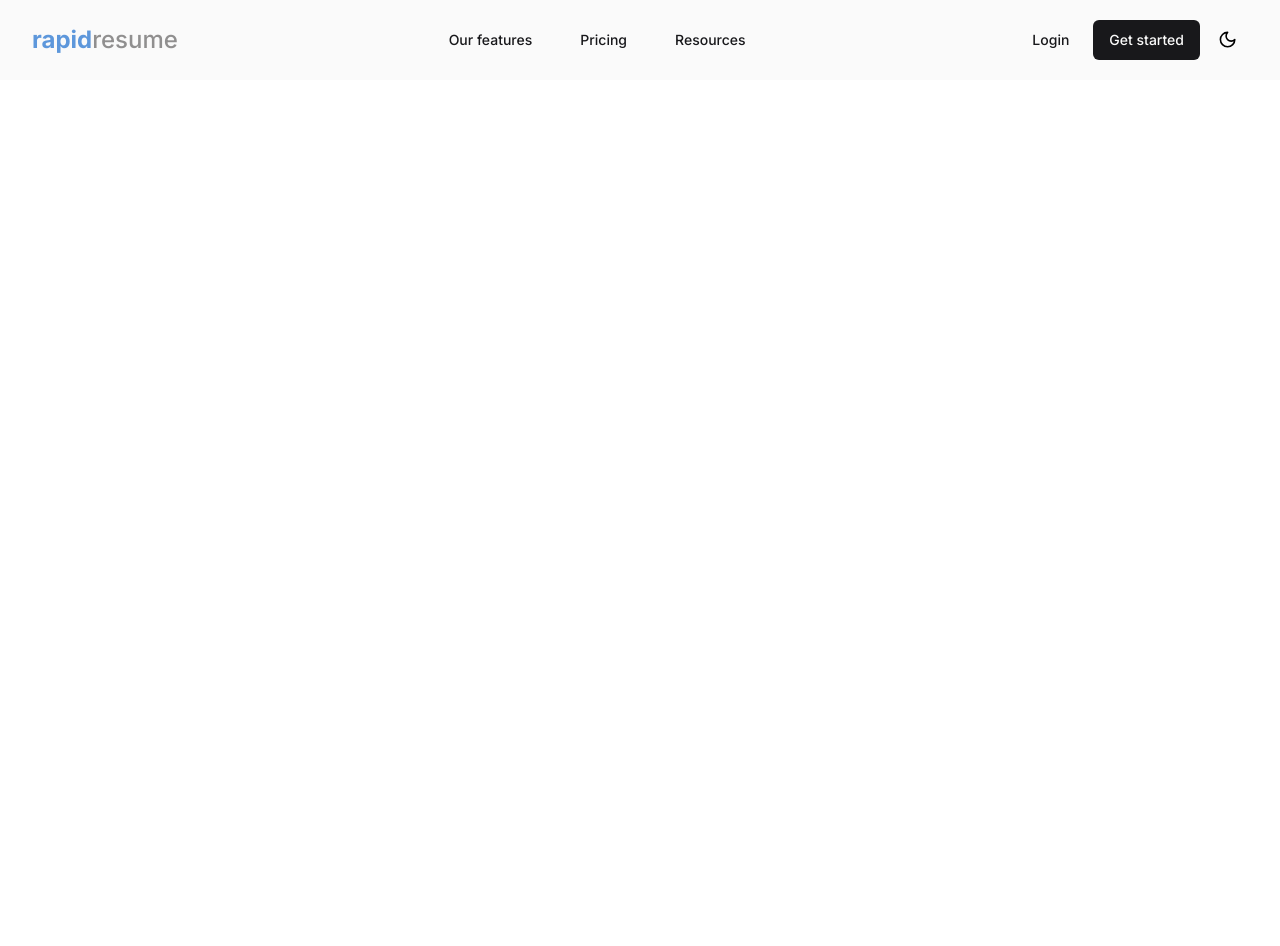
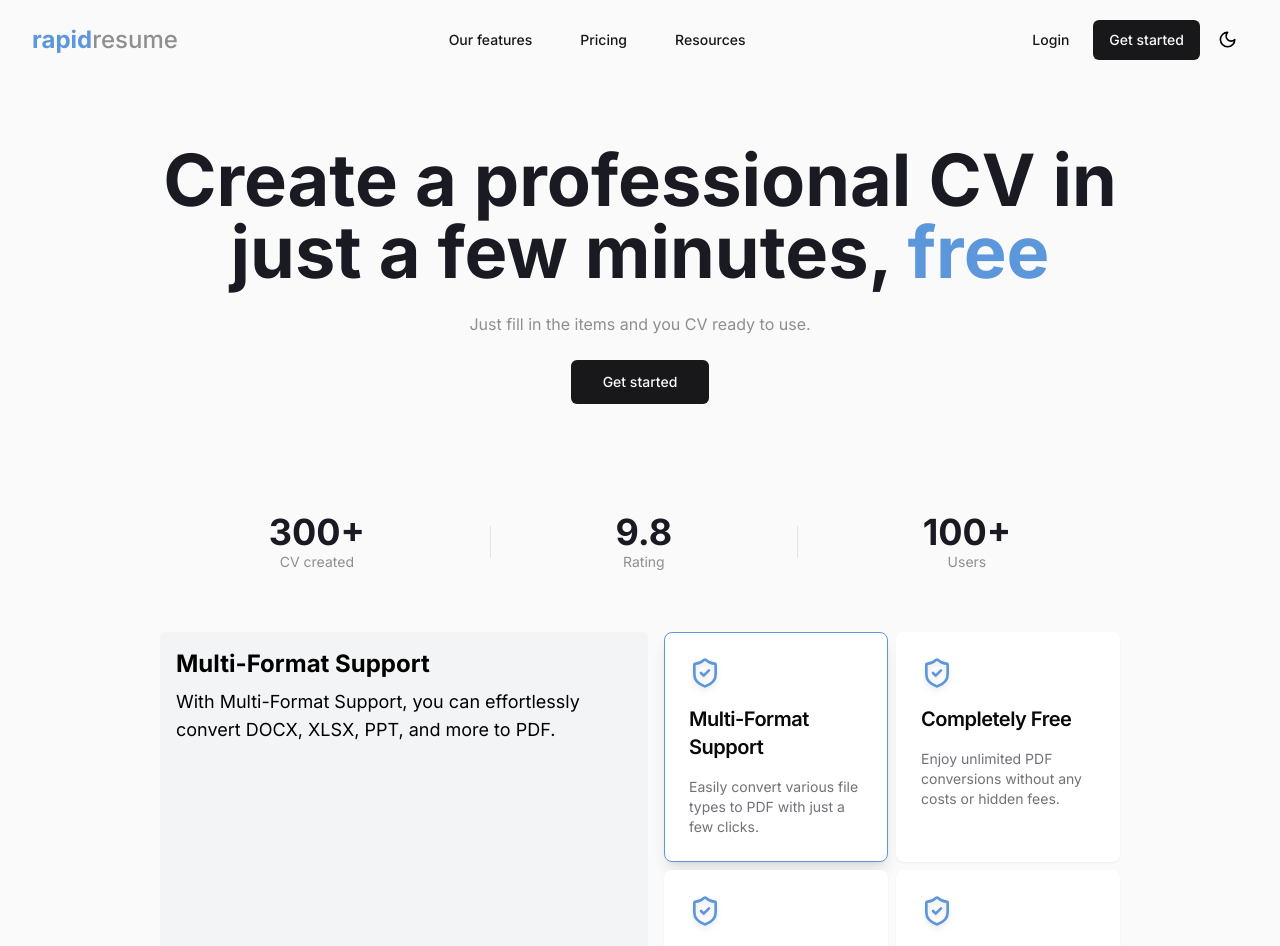
Before and after one commit to adrielgama/rapid-resume, a Next.js app: page / in a window 1280 px wide. Shown: the top 946 px of the page. Before the commit the page ends 800 px from the top, so only its background shows below. Built offline with nearby package versions, Linux system fonts and the light colour scheme.

Commit message:
feat: our feature section started

```diff
--- a/src/app/page.tsx
+++ b/src/app/page.tsx
@@ -1,9 +1,17 @@
 import Header from '@/components/header'
+import {
+  HeroSection,
+  OurFeaturesSection,
+  StatisticsSection,
+} from '@/components/home-components'
 
 export default function Home() {
   return (
-    <main className="flex min-h-screen flex-col items-center justify-between">
+    <main className="flex min-h-screen flex-col items-center bg-zinc-50 dark:bg-dark-blue">
       <Header />
+      <HeroSection />
+      <StatisticsSection />
+      <OurFeaturesSection />
     </main>
   )
 }
--- /dev/null
+++ b/src/components/home-components/index.ts
@@ -0,0 +1,3 @@
+export { default as HeroSection } from './hero.section'
+export { default as OurFeaturesSection } from './our-features.section'
+export { default as StatisticsSection } from './statistics.section'
--- /dev/null
+++ b/src/components/home-components/our-features.section.tsx
@@ -0,0 +1,95 @@
+'use client'
+import React from 'react'
+
+import { ShieldCheck } from 'lucide-react'
+
+import { Card, CardDescription, CardHeader, CardTitle } from '../ui/card'
+
+const features = [
+  {
+    title: 'Multi-Format Support',
+    description:
+      'Easily convert various file types to PDF with just a few clicks.',
+    summary:
+      'With Multi-Format Support, you can effortlessly convert DOCX, XLSX, PPT, and more to PDF.',
+  },
+  {
+    title: 'Completely Free',
+    description:
+      'Enjoy unlimited PDF conversions without any costs or hidden fees.',
+    summary:
+      'Our service is completely free with no hidden charges or subscription fees.',
+  },
+  {
+    title: 'Privacy & Security',
+    description:
+      'Your files are safe with us—no storage, no tracking, just secure conversions.',
+    summary:
+      'We prioritize your privacy and security. No data is stored or tracked during the conversion process.',
+  },
+  {
+    title: 'Cross-Platform',
+    description: 'Use our service on any device or operating system.',
+    summary:
+      'Our tool works seamlessly across all devices and operating systems, including Windows, macOS, iOS, and Android.',
+  },
+]
+
+const FeatureCard = ({
+  title,
+  description,
+  icon,
+  isSelected,
+  onClick,
+}: {
+  title: string
+  description: string
+  icon: React.ReactNode
+  isSelected?: boolean
+  onClick: () => void
+}) => (
+  <Card
+    onClick={onClick}
+    className={`max-w-56 cursor-pointer transition-colors dark:bg-zinc-900/30 dark:hover:bg-zinc-900 ${
+      isSelected
+        ? 'border border-light-blue shadow-lg dark:border-light-blue/50'
+        : 'border border-transparent'
+    } `}
+  >
+    <CardHeader className="space-y-4">
+      <div className="text-light-blue shadow-light-blue drop-shadow-md">
+        {icon}
+      </div>
+      <CardTitle className="text-xl">{title}</CardTitle>
+      <CardDescription>{description}</CardDescription>
+    </CardHeader>
+  </Card>
+)
+
+function OurFeatures() {
+  const [selectedFeature, setSelectedFeature] = React.useState(features[0])
+
+  return (
+    <div className="container mx-auto flex max-w-5xl flex-wrap justify-center gap-4 py-4">
+      <div className="flex gap-4">
+        <div className="flex-1 rounded-md bg-gray-100 p-4 dark:bg-zinc-800">
+          <h1 className="text-2xl font-bold">{selectedFeature.title}</h1>
+          <p className="mt-2 text-lg">{selectedFeature.summary}</p>
+        </div>
+        <div className="grid grid-cols-2 gap-2">
+          {features.map((feature, index) => (
+            <FeatureCard
+              key={index}
+              {...feature}
+              isSelected={selectedFeature.title === feature.title}
+              onClick={() => setSelectedFeature(feature)}
+              icon={<ShieldCheck size={32} />}
+            />
+          ))}
+        </div>
+      </div>
+    </div>
+  )
+}
+
+export default OurFeatures
--- /dev/null
+++ b/src/components/ui/3d-card.tsx
@@ -0,0 +1,157 @@
+'use client'
+
+import React, {
+  createContext,
+  useState,
+  useContext,
+  useRef,
+  useEffect,
+} from 'react'
+
+import Image from 'next/image'
+
+import { cn } from '@/lib/utils'
+
+const MouseEnterContext = createContext<
+  [boolean, React.Dispatch<React.SetStateAction<boolean>>] | undefined
+>(undefined)
+
+export const CardContainer = ({
+  children,
+  className,
+  containerClassName,
+}: {
+  children?: React.ReactNode
+  className?: string
+  containerClassName?: string
+}) => {
+  const containerRef = useRef<HTMLDivElement>(null)
+  const [isMouseEntered, setIsMouseEntered] = useState(false)
+
+  const handleMouseMove = (e: React.MouseEvent<HTMLDivElement>) => {
+    if (!containerRef.current) return
+    const { left, top, width, height } =
+      containerRef.current.getBoundingClientRect()
+    const x = (e.clientX - left - width / 2) / 25
+    const y = (e.clientY - top - height / 2) / 25
+    containerRef.current.style.transform = `rotateY(${x}deg) rotateX(${y}deg)`
+  }
+
+  const handleMouseEnter = (e: React.MouseEvent<HTMLDivElement>) => {
+    setIsMouseEntered(true)
+    if (!containerRef.current) return
+  }
+
+  const handleMouseLeave = (e: React.MouseEvent<HTMLDivElement>) => {
+    if (!containerRef.current) return
+    setIsMouseEntered(false)
+    containerRef.current.style.transform = `rotateY(0deg) rotateX(0deg)`
+  }
+  return (
+    <MouseEnterContext.Provider value={[isMouseEntered, setIsMouseEntered]}>
+      <div
+        className={cn(
+          'flex items-center justify-center py-4',
+          containerClassName
+        )}
+        style={{
+          perspective: '1000px',
+        }}
+      >
+        <div
+          ref={containerRef}
+          onMouseEnter={handleMouseEnter}
+          onMouseMove={handleMouseMove}
+          onMouseLeave={handleMouseLeave}
+          className={cn(
+            'relative flex items-center justify-center transition-all duration-200 ease-linear',
+            className
+          )}
+          style={{
+            transformStyle: 'preserve-3d',
+          }}
+        >
+          {children}
+        </div>
+      </div>
+    </MouseEnterContext.Provider>
+  )
+}
+
+export const CardBody = ({
+  children,
+  className,
+}: {
+  children: React.ReactNode
+  className?: string
+}) => {
+  return (
+    <div
+      className={cn(
+        'h-96 w-96 [transform-style:preserve-3d] [&>*]:[transform-style:preserve-3d]',
+        className
+      )}
+    >
+      {children}
+    </div>
+  )
+}
+
+export const CardItem = ({
+  as: Tag = 'div',
+  children,
+  className,
+  translateX = 0,
+  translateY = 0,
+  translateZ = 0,
+  rotateX = 0,
+  rotateY = 0,
+  rotateZ = 0,
+  ...rest
+}: {
+  as?: React.ElementType
+  children: React.ReactNode
+  className?: string
+  translateX?: number | string
+  translateY?: number | string
+  translateZ?: number | string
+  rotateX?: number | string
+  rotateY?: number | string
+  rotateZ?: number | string
+  [key: string]: any
+}) => {
+  const ref = useRef<HTMLDivElement>(null)
+  const [isMouseEntered] = useMouseEnter()
+
+  useEffect(() => {
+    handleAnimations()
+  }, [isMouseEntered])
+
+  const handleAnimations = () => {
+    if (!ref.current) return
+    if (isMouseEntered) {
+      ref.current.style.transform = `translateX(${translateX}px) translateY(${translateY}px) translateZ(${translateZ}px) rotateX(${rotateX}deg) rotateY(${rotateY}deg) rotateZ(${rotateZ}deg)`
+    } else {
+      ref.current.style.transform = `translateX(0px) translateY(0px) translateZ(0px) rotateX(0deg) rotateY(0deg) rotateZ(0deg)`
+    }
+  }
+
+  return (
+    <Tag
+      ref={ref}
+      className={cn('w-fit transition duration-200 ease-linear', className)}
+      {...rest}
+    >
+      {children}
+    </Tag>
+  )
+}
+
+// Create a hook to use the context
+export const useMouseEnter = () => {
+  const context = useContext(MouseEnterContext)
+  if (context === undefined) {
+    throw new Error('useMouseEnter must be used within a MouseEnterProvider')
+  }
+  return context
+}
--- /dev/null
+++ b/src/components/ui/card.tsx
@@ -0,0 +1,79 @@
+import * as React from 'react'
+
+import { cn } from '@/lib/utils'
+
+const Card = React.forwardRef<
+  HTMLDivElement,
+  React.HTMLAttributes<HTMLDivElement>
+>(({ className, ...props }, ref) => (
+  <div
+    ref={ref}
+    className={cn(
+      'rounded-lg border border-zinc-200 bg-white text-zinc-950 shadow-sm dark:border-zinc-800 dark:bg-zinc-950 dark:text-zinc-50',
+      className
+    )}
+    {...props}
+  />
+))
+Card.displayName = 'Card'
+
+const CardHeader = React.forwardRef<
+  HTMLDivElement,
+  React.HTMLAttributes<HTMLDivElement>
+>(({ className, ...props }, ref) => (
+  <div
+    ref={ref}
+    className={cn('flex flex-col space-y-1.5 p-6', className)}
+    {...props}
+  />
+))
+CardHeader.displayName = 'CardHeader'
+
+const CardTitle = React.forwardRef<
+  HTMLParagraphElement,
+  React.HTMLAttributes<HTMLHeadingElement>
+>(({ className, ...props }, ref) => (
+  <h3
+    ref={ref}
+    className={cn(
+      'text-2xl font-semibold leading-none tracking-tight',
+      className
+    )}
+    {...props}
+  />
+))
+CardTitle.displayName = 'CardTitle'
+
+const CardDescription = React.forwardRef<
+  HTMLParagraphElement,
+  React.HTMLAttributes<HTMLParagraphElement>
+>(({ className, ...props }, ref) => (
+  <p
+    ref={ref}
+    className={cn('text-sm text-zinc-500 dark:text-zinc-400', className)}
+    {...props}
+  />
+))
+CardDescription.displayName = 'CardDescription'
+
+const CardContent = React.forwardRef<
+  HTMLDivElement,
+  React.HTMLAttributes<HTMLDivElement>
+>(({ className, ...props }, ref) => (
+  <div ref={ref} className={cn('p-6 pt-0', className)} {...props} />
+))
+CardContent.displayName = 'CardContent'
+
+const CardFooter = React.forwardRef<
+  HTMLDivElement,
+  React.HTMLAttributes<HTMLDivElement>
+>(({ className, ...props }, ref) => (
+  <div
+    ref={ref}
+    className={cn('flex items-center p-6 pt-0', className)}
+    {...props}
+  />
+))
+CardFooter.displayName = 'CardFooter'
+
+export { Card, CardHeader, CardFooter, CardTitle, CardDescription, CardContent }
--- /dev/null
+++ b/src/components/ui/separator.tsx
@@ -0,0 +1,32 @@
+'use client'
+
+import * as React from 'react'
+
+import * as SeparatorPrimitive from '@radix-ui/react-separator'
+
+import { cn } from '@/lib/utils'
+
+const Separator = React.forwardRef<
+  React.ElementRef<typeof SeparatorPrimitive.Root>,
+  React.ComponentPropsWithoutRef<typeof SeparatorPrimitive.Root>
+>(
+  (
+    { className, orientation = 'horizontal', decorative = true, ...props },
+    ref
+  ) => (
+    <SeparatorPrimitive.Root
+      ref={ref}
+      decorative={decorative}
+      orientation={orientation}
+      className={cn(
+        'shrink-0 bg-zinc-200 dark:bg-zinc-800',
+        orientation === 'horizontal' ? 'h-[1px] w-full' : 'h-full w-[1px]',
+        className
+      )}
+      {...props}
+    />
+  )
+)
+Separator.displayName = SeparatorPrimitive.Root.displayName
+
+export { Separator }
```
